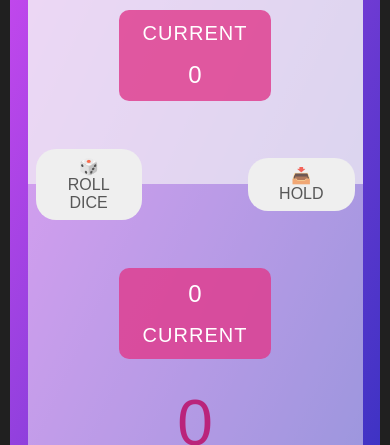
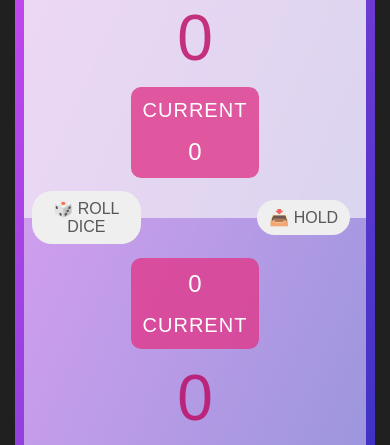
Before and after one commit to nikosargalias/Pig-Game, a website built with webpack: page src/index.html in a window 390 px wide. Shown: the part 230-675 px from the top of the page. Built offline with nearby package versions, Linux system fonts and the light colour scheme.

Commit message:
added  media queries for landscape-mobile

```diff
--- a/src/js/controller.js
+++ b/src/js/controller.js
@@ -69,7 +69,7 @@ function switchActivePlayer(activePlayer) {
 }
 
 function hasWon(player) {
-  if (Number(players[player].totalScore.textContent) >= 10) {
+  if (Number(players[player].totalScore.textContent) >= 100) {
     return true;
   }
   return false;
--- /dev/null
+++ b/src/scss/abstract/mixins.scss
@@ -0,0 +1,5 @@
+@mixin media($device) {
+  @media (max-width: map-get($breakpoint, $device)) {
+    @content;
+  }
+}
--- /dev/null
+++ b/src/scss/abstract/variables.scss
@@ -0,0 +1,14 @@
+@import "./mixins.scss";
+
+$breakpoint: (
+  "mobile": 660px,
+  "mobile-landscape": 900px,
+);
+
+:root {
+  --gutter-elem: 3rem;
+
+  @include media(mobile-landscape) {
+    --gutter-elem: 1.5rem;
+  }
+}
--- a/src/scss/base/base.scss
+++ b/src/scss/base/base.scss
@@ -1,7 +1,7 @@
 html {
   font-size: 62.5%;
 
-  @media (max-width: 1000px) {
+  @include media(mobile-landscape) {
     font-size: 50%;
   }
 }
@@ -19,6 +19,11 @@ body {
   font-weight: 400;
   color: #333;
   //   background-image: linear-gradient(to bottom right, #d74bf3 0%, #2e30bf 100%);
-  background-color: rgb(255, 175, 2);
   background-color: rgb(124, 80, 182);
 }
+
+img {
+  width: 100%;
+  display: inline-block;
+  object-fit: contain;
+}
--- /dev/null
+++ b/src/scss/base/typography.scss
@@ -0,0 +1,19 @@
+// typography
+
+h2 {
+  font-size: 4rem;
+  font-weight: 500;
+  text-transform: uppercase;
+  letter-spacing: 1px;
+}
+
+h3 {
+  font-size: 2rem;
+  font-weight: 400;
+  text-transform: uppercase;
+  letter-spacing: 1px;
+}
+
+p {
+  font-size: 2rem;
+}
--- /dev/null
+++ b/src/scss/components/accumulated-box.scss
@@ -0,0 +1,30 @@
+.accumulated {
+  padding: var(--gutter-elem) 5rem;
+  background: rgba(223, 59, 141, 0.815);
+  color: white;
+  border-radius: 10px;
+  display: flex;
+  flex-direction: column;
+  justify-content: space-between;
+  align-items: center;
+
+  &__current {
+    font-size: 2.5rem;
+    margin-bottom: 2rem;
+  }
+  &__score {
+    font-size: 3rem;
+  }
+
+  @include media(mobile) {
+    padding: 1.5rem var(--gutter-elem);
+
+    &--2 {
+      .accumulated__current {
+        margin: 0;
+        margin-top: 2rem;
+        order: 2;
+      }
+    }
+  }
+}
--- /dev/null
+++ b/src/scss/components/btn.scss
@@ -0,0 +1,19 @@
+.btn {
+  padding: 1rem var(--gutter-elem);
+  border-radius: 20px;
+  border: none;
+  font-size: 2rem;
+  color: rgba(51, 51, 51, 0.808);
+  text-transform: uppercase;
+  transition: all 0.2s;
+
+  &:hover {
+    cursor: pointer;
+    opacity: 0.9;
+    transform: scale(1.02);
+  }
+
+  &:active {
+    transform: scale(0.98);
+  }
+}
--- /dev/null
+++ b/src/scss/components/player-total.scss
@@ -0,0 +1,22 @@
+.player {
+  display: flex;
+  flex-direction: column;
+  align-items: center;
+  justify-content: center;
+
+  &__score {
+    font-size: 8rem;
+    color: rgba(187, 10, 99, 0.815);
+    margin-top: 2rem;
+  }
+
+  @include media(mobile) {
+    &--2 {
+      .player__score {
+        order: -1;
+        margin: 0;
+        margin-bottom: 2rem;
+      }
+    }
+  }
+}
--- a/src/scss/layout/center.scss
+++ b/src/scss/layout/container.scss
@@ -7,7 +7,13 @@
   height: 100vh;
   overflow-y: scroll;
 
-  @media (max-width: 1000px) {
+  @include media(mobile-landscape) {
     border: 10px rgb(32, 32, 32) solid;
+    border-radius: 40px;
+  }
+
+  @include media(mobile) {
+    border: 15px rgb(32, 32, 32) solid;
+    border-radius: 50px;
   }
 }
--- a/src/scss/main.scss
+++ b/src/scss/main.scss
@@ -1,3 +1,9 @@
+@import "./abstract/variables.scss";
+@import "./abstract/mixins.scss";
 @import "./base/base.scss";
-@import "./layout/center.scss";
+@import "./base/typography.scss";
+@import "./components/accumulated-box.scss";
+@import "./components/btn.scss";
+@import "./components/player-total.scss";
+@import "./layout/container.scss";
 @import "pages/game";
--- a/src/scss/pages/game.scss
+++ b/src/scss/pages/game.scss
@@ -1,24 +1,24 @@
 .game {
+  padding: 4rem 0;
   margin: auto;
   width: 1200px;
-  max-width: 90vw;
-  min-height: 600px;
+  max-width: 93%;
 
   display: grid;
   grid-template-columns:
     [player-1-start] 1fr [btn-start] minmax(max-content, 0.3fr)
     [player-1-end player-2-start] minmax(max-content, 0.3fr)
     [btn-end] 1fr [player-2-end];
-  grid-template-rows: 0.2fr repeat(4, minmax(max-content, 1fr)) 0.2fr;
+  grid-template-rows: 0.6fr repeat(4, minmax(max-content, 1fr)) 0.2fr;
 
   justify-items: center;
   align-items: center;
-  padding: 5rem;
 
   &__btn--new {
     align-self: start;
     grid-column: btn;
     grid-row: 2 / span 1;
+    margin: 0rem 2rem;
   }
 
   &__dice {
@@ -36,13 +36,13 @@
     grid-column: btn;
     grid-row: 4 / span 1;
     align-self: end;
-    margin-bottom: 1rem;
+    margin: 0rem 2rem 1rem;
   }
   &__btn--hold {
     grid-column: btn;
     grid-row: 5 / span 1;
     align-self: start;
-    margin-top: 1rem;
+    margin: 0rem 2rem 1rem;
   }
 
   &__player-1-bg {
@@ -88,11 +88,19 @@
     grid-row: 4 / span 2;
   }
 
-  @media (max-width: 1000px) {
-    padding: 4rem 1rem;
+  @include media(mobile-landscape) {
+    max-width: 95%;
+    padding: 2rem 0;
+    grid-template-rows: 0.6fr repeat(4, minmax(max-content, 0.6fr)) 0.2fr;
+  }
+
+  @include media(mobile) {
     grid-template-columns: 1rem repeat(3, minmax(min-content, 1fr)) 1rem;
-    grid-template-rows: 4rem repeat(7, minmax(max-content, 0.5fr)) 4rem;
-    // grid-template-rows: 0.5fr [player-1-start] 1fr [player-1-end] [player-2-start] 1fr [player-2-end] 0.5fr;
+    grid-template-rows:
+      min-content
+      var(--gutter-elem)
+      repeat(6, max-content)
+      var(--gutter-elem);
     grid-template-areas:
       ". btn1 btn1 btn1 ."
       ". . . . ."
@@ -109,7 +117,7 @@
     &__btn--new {
       align-self: center;
       grid-area: btn1;
-      margin-bottom: 4rem;
+      margin-bottom: 2rem;
     }
 
     &__dice {
@@ -134,15 +142,15 @@
       grid-row: 2 / 6;
       grid-column: 1 / -1;
       border-radius: 0;
-      border-top-left-radius: 40px;
-      border-top-right-radius: 40px;
+      border-top-left-radius: 20px;
+      border-top-right-radius: 20px;
     }
     &__player-2-bg {
       grid-row: 6 / -1;
       grid-column: 1 / -1;
       border-radius: 0;
-      border-bottom-left-radius: 40px;
-      border-bottom-right-radius: 40px;
+      border-bottom-left-radius: 20px;
+      border-bottom-right-radius: 20px;
     }
 
     &__player-1 {
@@ -155,121 +163,12 @@
 
     &__player-1-accumulated {
       grid-area: player-1-acc;
-      margin-bottom: 6rem;
+      margin: var(--gutter-elem) 0;
     }
 
     &__player-2-accumulated {
       grid-area: player-2-acc;
-      margin-top: 6rem;
+      margin: var(--gutter-elem) 0;
     }
   }
 }
-
-// typography
-
-h2 {
-  font-size: 4rem;
-  font-weight: 500;
-  text-transform: uppercase;
-  letter-spacing: 1px;
-}
-
-h3 {
-  font-size: 2rem;
-  font-weight: 400;
-  text-transform: uppercase;
-  letter-spacing: 1px;
-}
-
-p {
-  font-size: 2rem;
-}
-
-img {
-  width: 100%;
-  display: inline-block;
-  object-fit: contain;
-}
-
-.player {
-  display: flex;
-  flex-direction: column;
-  align-items: center;
-
-  &__score {
-    font-size: 8rem;
-    color: rgba(187, 10, 99, 0.815);
-    margin-bottom: 0;
-    margin-top: 2rem;
-  }
-
-  @media (max-width: 1000px) {
-    padding: 2rem;
-
-    &__score {
-      margin: 0;
-      margin-top: 2rem;
-      line-height: 1;
-      display: flex;
-      align-items: center;
-    }
-
-    &--2 {
-      .player__score {
-        order: -1;
-        margin-bottom: 2rem;
-      }
-    }
-  }
-}
-
-.accumulated {
-  padding: 3rem 5rem;
-  background: rgba(223, 59, 141, 0.815);
-  color: white;
-  border-radius: 10px;
-  display: flex;
-  flex-direction: column;
-  justify-content: space-between;
-  align-items: center;
-
-  &__current {
-    font-size: 2.5rem;
-    margin-bottom: 2rem;
-  }
-  &__score {
-    font-size: 3rem;
-  }
-
-  @media (max-width: 1000px) {
-    padding: 1.5rem 3rem;
-
-    &--2 {
-      .accumulated__current {
-        margin: 0;
-        margin-top: 2rem;
-        order: 2;
-      }
-    }
-  }
-}
-
-.btn {
-  padding: 1rem 3rem;
-  border-radius: 20px;
-  border: none;
-  font-size: 2rem;
-  color: rgba(51, 51, 51, 0.808);
-  text-transform: uppercase;
-  transition: all 0.2s;
-
-  &:hover {
-    cursor: pointer;
-    opacity: 0.9;
-    transform: scale(1.02);
-  }
-
-  &:active {
-    transform: scale(0.98);
-  }
-}
```
